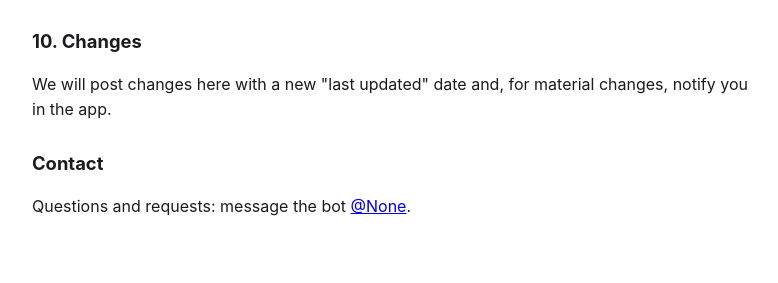
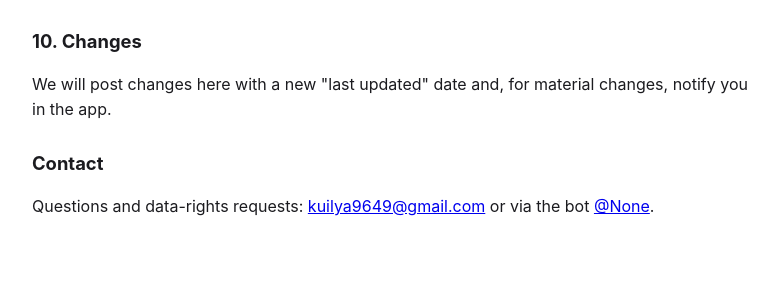
Before and after one commit to ilyahimself/AffiniaRepository, a Flask app: page /privacy in a window 1280 px wide. Shown: the part 3472-3755 px from the top of the page, without its empty margins (248-1026 px from the left). Run offline with Flask 3, Linux system fonts and the light colour scheme; parts of the project's set-up code (start-up, migrations or seed data) failed here and were passed over.

Commit message:
chore(privacy): configure PRIVACY_CONTACT email and ignore visa_application docs
Co-authored-by: Cursor <cursoragent@cursor.com>

```diff
--- a/affinia/config.py
+++ b/affinia/config.py
@@ -69,7 +69,7 @@ PROXY_HOPS = int(os.getenv('PROXY_HOPS', '1' if os.getenv('DYNO') else '0'))
 INIT_DATA_MAX_AGE = int(os.getenv('INIT_DATA_MAX_AGE', str(24 * 3600)))
 CLOCK_SKEW = 300
 
-PRIVACY_CONTACT = os.getenv('PRIVACY_CONTACT', '')
+PRIVACY_CONTACT = os.getenv('PRIVACY_CONTACT', 'kuilya9649@gmail.com')
 POLICY_UPDATED = '2026-11-15'
 
 # ---------------------------------------------------------------------------
--- a/templates/legal_base.html
+++ b/templates/legal_base.html
@@ -25,7 +25,7 @@
     {% block body %}{% endblock %}
     <h2>Contact</h2>
     <p>
-        {% if contact %}Questions and requests: <a href="mailto:{{ contact }}">{{ contact }}</a>.{% else %}
+        {% if contact %}Questions and data-rights requests: <a href="mailto:{{ contact }}">{{ contact }}</a> or via the bot <a href="https://t.me/{{ bot_username }}">@{{ bot_username }}</a>.{% else %}
         Questions and requests: message the bot <a href="https://t.me/{{ bot_username }}">@{{ bot_username }}</a>.{% endif %}
     </p>
 </body>
```
Also changed, not shown: tests/test_privacy.py (+1 -0 lines), 2 other files.
